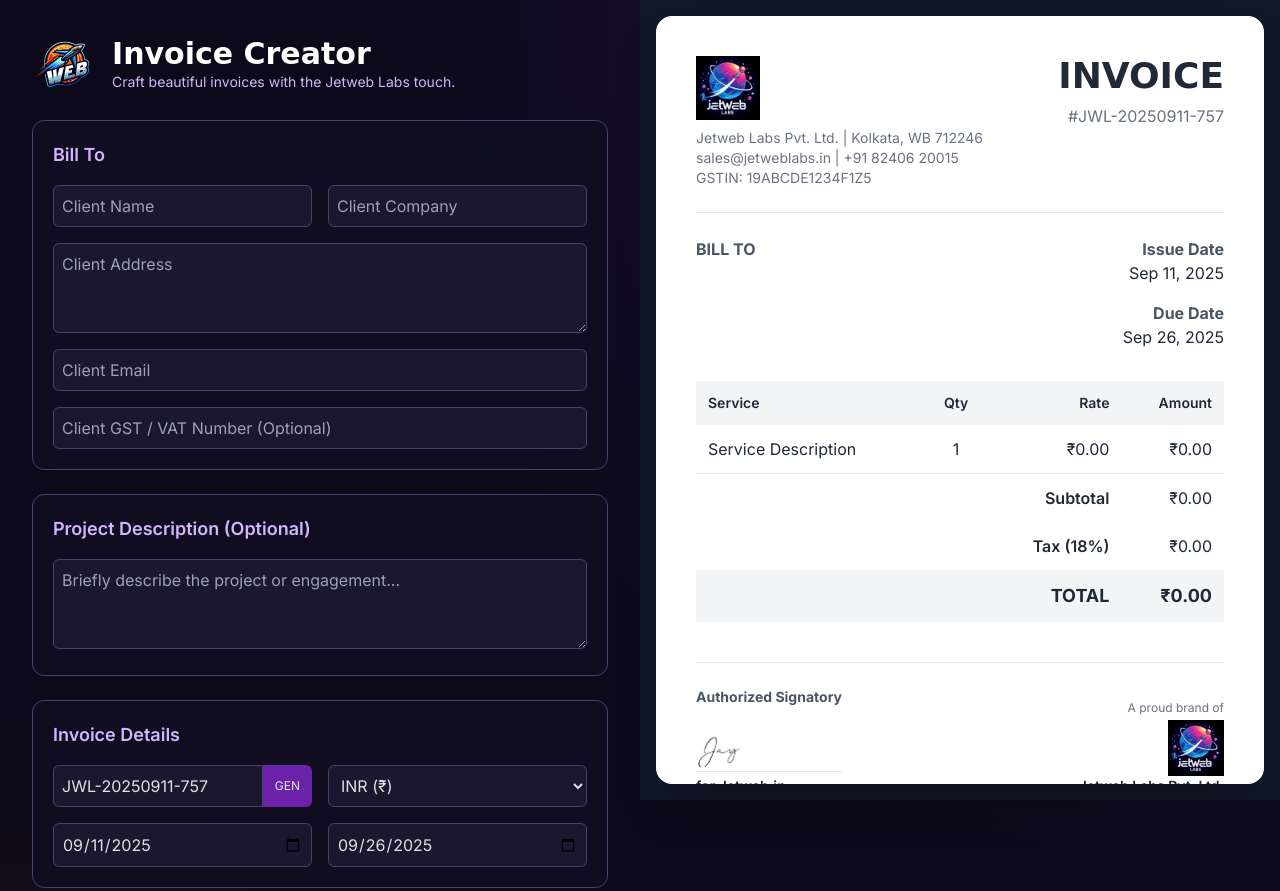
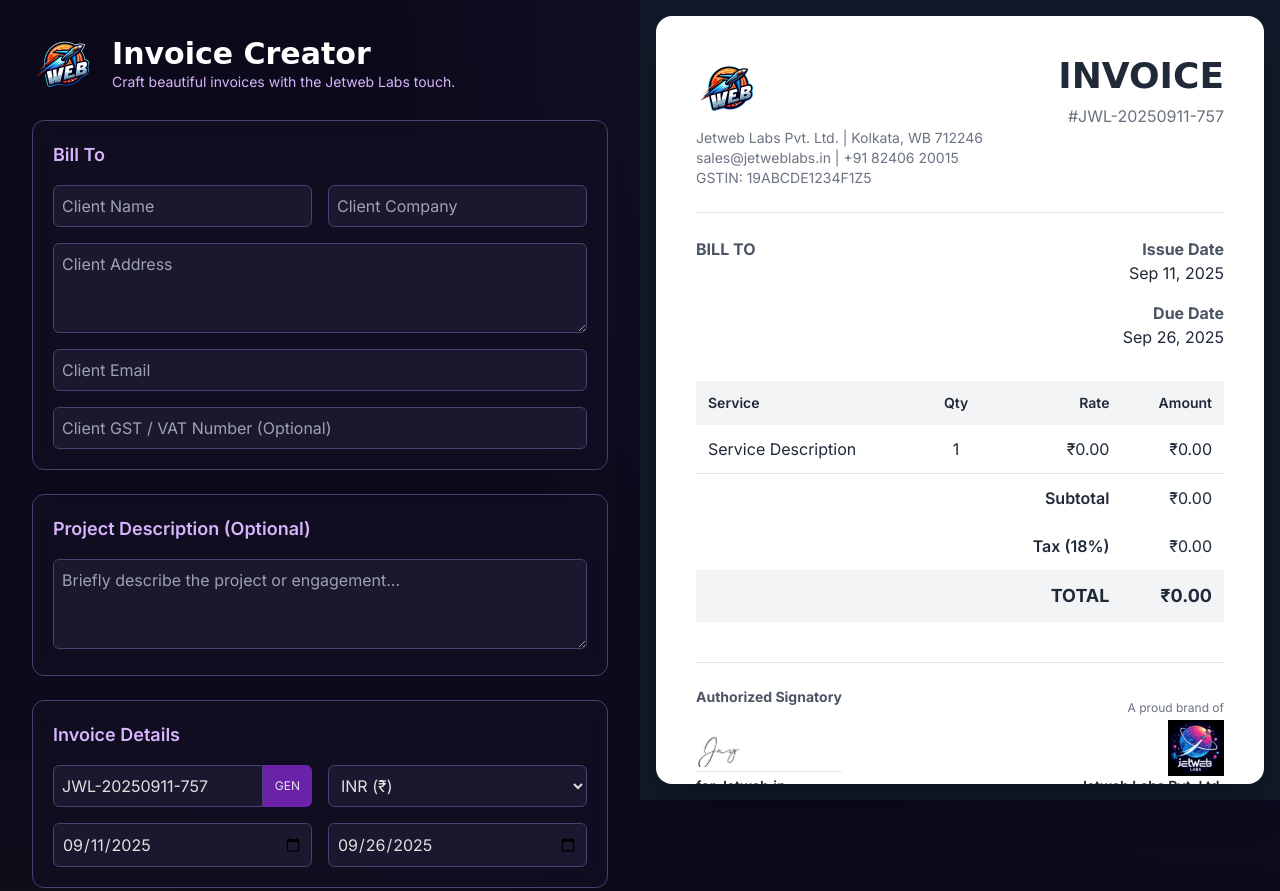
Before and after one commit to psyschology/Jetweb-Labs-Ecom-Website-Development-Proposal, a plain HTML site: page invoice.html in a window 1280 px wide. Shown: the top 891 px of the page. Drawn offline with nearby package versions, Linux system fonts and the light colour scheme; a web font is replaced by a local one.

Commit message:
Update invoice.html

```diff
--- a/invoice.html
+++ b/invoice.html
@@ -155,7 +155,7 @@
 
       <div class="flex justify-between items-start pb-6 border-b">
         <div>
-          <img src="jetweb.png" alt="Jetweb Labs Logo" class="h-16">
+          <img src="jet.png" alt="Jetweb Labs Logo" class="h-16">
           <p class="text-sm text-gray-500 mt-2">Jetweb Labs Pvt. Ltd. | Kolkata, WB 712246<br>sales@jetweblabs.in | +91 82406 20015<br>GSTIN: 19ABCDE1234F1Z5</p>
         </div>
         <div class="text-right">
```
